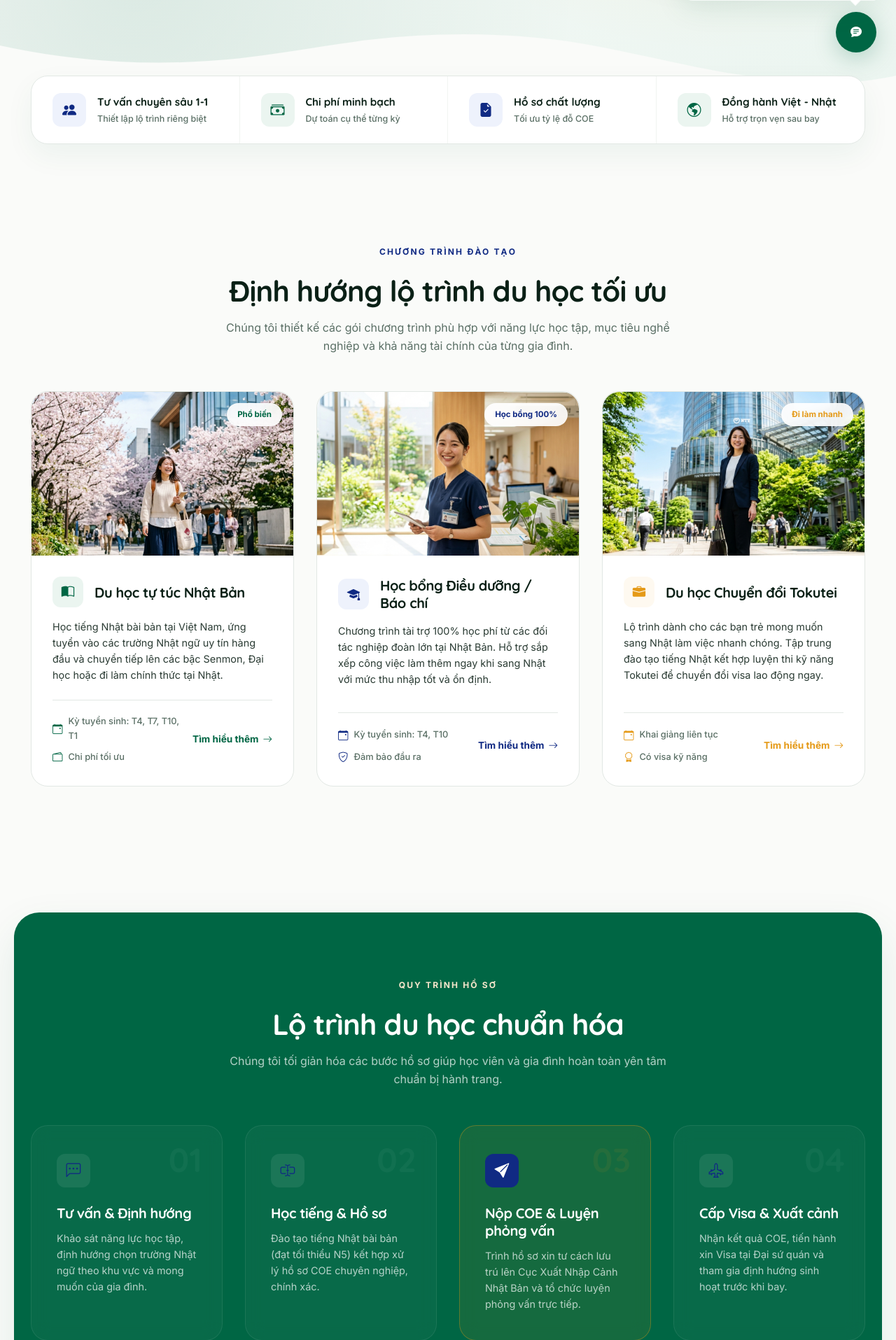
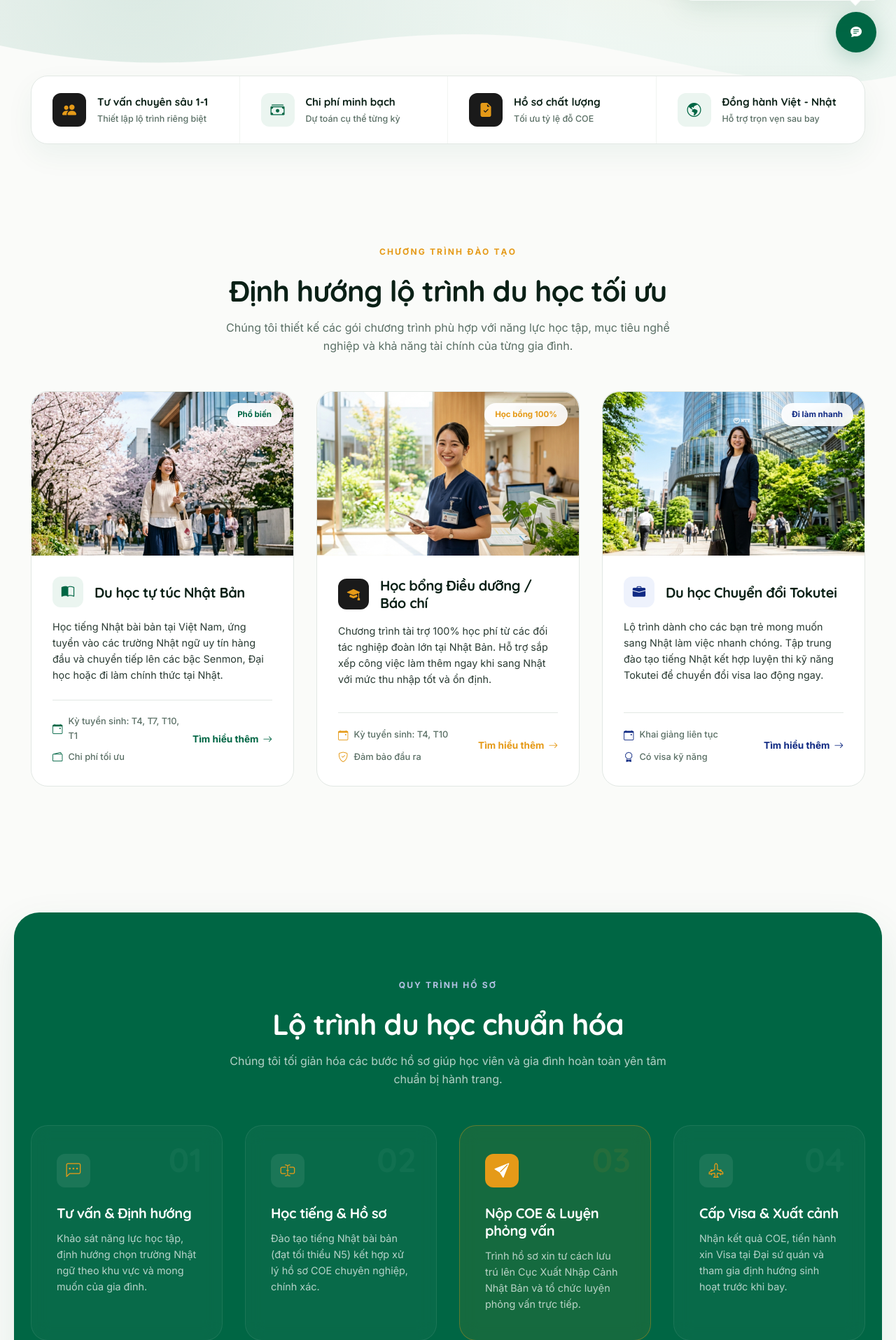
Before and after one commit to mrtstark99/victoria, a PHP site: page / in a window 1280 px wide; the page is wider, and only the part inside the window is pictured. Shown: the part 697-2612 px from the top of that part at 70% size. Run offline with PHP 8.4, Linux system fonts and the light colour scheme.

Commit message:
Apply gold-and-black theme for highlights, underlines, active FAB, and bump cache-buster to v1.0.3

```diff
--- a/index.html
+++ b/index.html
@@ -10,7 +10,7 @@
   <link rel="icon" type="image/svg+xml" href="VICTORIA_LOGO.svg" />
 
   <!-- CSS Stylesheet -->
-  <link rel="stylesheet" href="style.css?v=1.0.2" />
+  <link rel="stylesheet" href="style.css?v=1.0.3" />
 
   <!-- Bootstrap Icons CDN -->
   <link rel="stylesheet" href="https://cdn.jsdelivr.net/npm/bootstrap-icons@1.11.1/font/bootstrap-icons.css" />
--- a/style.css
+++ b/style.css
@@ -16,17 +16,17 @@
   --primary-light: #EBF5F0;     /* Soft mint green tint */
   --primary-tint: #C3E2D5;      /* Soft border mint */
 
-  --secondary: #E59A18;            /* Bright, warm golden amber */
-  --secondary-hover: #C48110;
-  --secondary-glow: rgba(229, 154, 24, 0.15);
-  --secondary-light: #FEF9F0;      /* Warm soft glow background */
-  --secondary-tint: #F9E7CD;
-
-  --accent: #102a83;         /* Royal Blue from Logo */
-  --accent-hover: #0b1d5c;
-  --accent-glow: rgba(16, 42, 131, 0.12);
-  --accent-light: #eef2fc;   /* Soft royal blue tint */
-  --accent-tint: #b5c2e5;    /* Soft blue border/line color */
+  --secondary: #102a83;         /* Royal Blue from Logo */
+  --secondary-hover: #0b1d5c;
+  --secondary-glow: rgba(16, 42, 131, 0.12);
+  --secondary-light: #eef2fc;   /* Soft royal blue tint */
+  --secondary-tint: #b5c2e5;    /* Soft blue border/line color */
+
+  --accent: #E59A18;            /* Bright, warm golden amber */
+  --accent-hover: #111111;      /* Matte Black */
+  --accent-glow: rgba(229, 154, 24, 0.15);
+  --accent-light: #1a1a1a;      /* Matte Black for icon box backgrounds */
+  --accent-tint: #F9E7CD;
 
   /* Neutrals */
   --ink: #0A2016;               /* Deep forest black */
@@ -333,7 +333,7 @@ h1, h2, h3, h4, h5, h6 {
 }
 
 .nav-menu-link:hover {
-  color: var(--primary);
+  color: var(--ink);
 }
 
 .nav-menu-link:hover::after,
@@ -343,7 +343,7 @@ h1, h2, h3, h4, h5, h6 {
 }
 
 .nav-menu-link.active {
-  color: var(--primary);
+  color: var(--ink);
 }
 
 .header-right {
@@ -1448,13 +1448,14 @@ textarea.form-control {
 
 .fab-main-trigger.active {
   background-color: var(--accent);
-  color: var(--white);
+  color: var(--ink); /* Black icon on gold background */
   transform: rotate(90deg);
   box-shadow: 0 8px 32px var(--accent-glow);
 }
 
 .fab-main-trigger.active:hover {
-  background-color: var(--accent-hover);
+  background-color: var(--ink); /* Matte Black background */
+  color: var(--accent);         /* Gold icon */
   transform: scale(1.06) rotate(90deg);
 }
 
```
